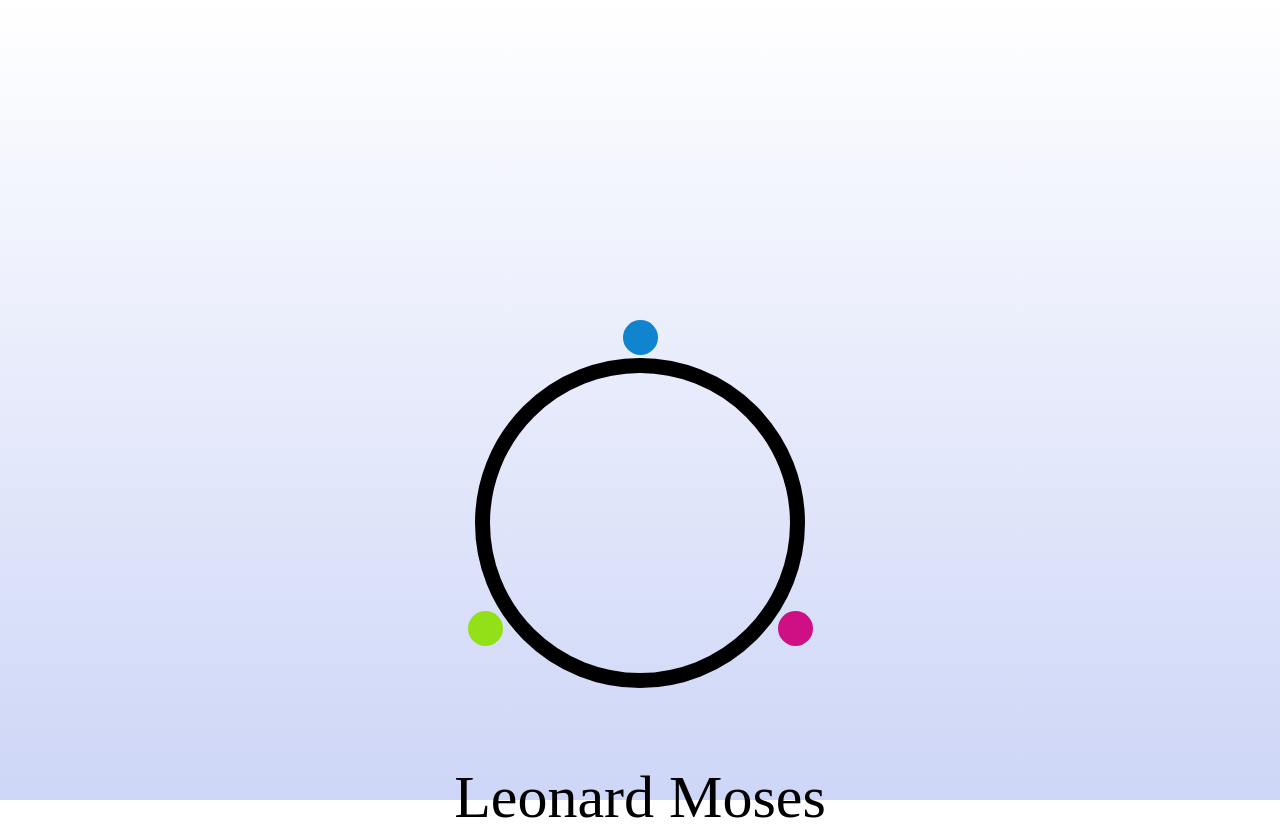
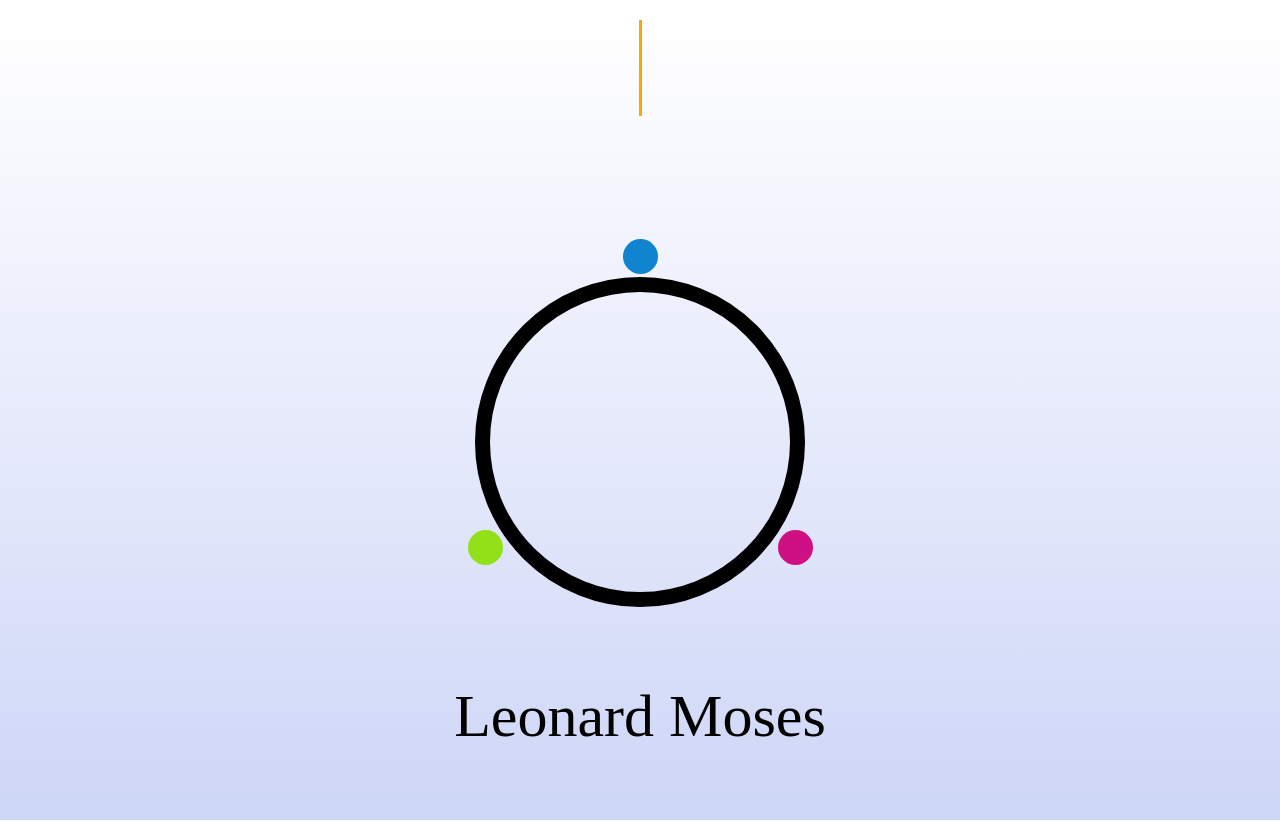
Before and after one commit to leonardmoses/leonardmoses-frontend, a Next.js app: page / in a window 1280 px wide. Built offline with nearby package versions, Linux system fonts and the light colour scheme; a web font is replaced by a local one.

Commit message:
Working on interactive logo. Fade timing for logo and name. Buttons reveal page name. working on directions.

```diff
--- a/pages/Index.module.scss
+++ b/pages/Index.module.scss
@@ -7,13 +7,58 @@
   background-image: linear-gradient(white, $altprimary1);
   // background-repeat: no-repeat;
 
+  .header {
+    margin: 20px auto 0 auto;
+    // background-color: aquamarine;
+    width: fit-content;
+
+    .directions {
+      display: inline-block;
+      background-color: blue;
+      h2 {
+        text-align: left;
+        background-color: red;
+
+        overflow: hidden;
+        border-right: .15em solid orange; /* cursor*/
+        font-size: 24px;
+        width: 0;
+      }
+    }
+  }
+
   .main {
     // background-color: gold;
+
+    .title_container {
+      // background-color: gold;
+      margin: 0 auto;
+      padding: 20px 0 50px 0 ;
+      height: 50px;
+      // margin-top: 100px;
+      width: fit-content;
+
+      h1{
+        font-size: 50px;
+        // font-family: $title-font2;
+        text-align: center;
+        // background-color: green;
+        animation-duration: 2s;
+        animation-name: fadein;
+      }
+
+      @keyframes fadein {
+        0%    { opacity: 0; }
+        50%   { opacity: 0; }
+        100%  { opacity: 100; }
+      }
+
+    }
 
     .dot_container {
       // background-color: black;
       margin: 0 auto;
-      padding-top: 25%;
+      padding-top: 0%;
       display: flex;
       flex-direction: column;
 
@@ -69,14 +114,32 @@
 
     }
 
-    .name {
+    .name_container {
       // background-color: lightcoral;
-      width: fit-content;
+      width:fit-content;
       margin: 0 auto;
-      h1 {
-        font-size: 60px;
-        font-family: $script-font2;
+
+      .name_text {
+
+
+
+        h1 {
+          font-size: 60px;
+          font-family: $script-font2;
+          // background-color: blue;
+          // animation-delay: 3s;
+          // animation-duration: 4s;
+          // animation-name: fadein;
+
+        }
+
+        .fadeEffect {
+
+        }
+
+
       }
+
     }
 
   }
--- a/pages/index.js
+++ b/pages/index.js
@@ -1,10 +1,14 @@
 import Head from 'next/head'
 import Link from 'next/link'
 import styles from './Index.module.scss'
-import { motion } from 'framer-motion'
+import { motion , useMotionValue, useTransform } from 'framer-motion'
+import { useState } from 'react'
 
 
 export default function Home() {
+
+  const [ button1 , setButton1] = useState('') ;
+
   return (
     <div className={styles.container}>
       <Head>
@@ -15,16 +19,29 @@ export default function Home() {
 
       <body className={styles.body}>
 
+      <header className={styles.header}>
+
+        <div className={styles.directions}>
+          <h2>Click a Colored Dot</h2>
+        </div>
+
+
+      </header>
+
       <main className={styles.main}>
 
-        {/*
-        <motion.h1
-          initial={{ x: -100 }}
-          animate={{ x: 0 }}
-        >Home</motion.h1>
-        */}
+        <div className={styles.title_container}>
 
-        <div className={styles.dot_container}>
+          <motion.h1
+            initial={{ x: -100 , opacity: 0 }}
+            animate={{ x: 0 , opacity: 1 }}
+            transition={{ duration: 3 }}
+          >{button1}</motion.h1>
+        </div>
+
+        <motion.div className={styles.dot_container}>
+
+
 
           <div className={styles.dot1_container}>
 
@@ -32,17 +49,22 @@ export default function Home() {
               <motion.span className={styles.dot} id={styles.dot1}
               initial={{x:0 , y:-800 }}
               animate={{x:0 , y: 0 }}
-              transition={{delay: 0.4 , type: 'spring' , stiffness: 100}}
+              transition={{ delay: 1.4 , type: 'spring' , stiffness: 100}}
+              whileHover={{ scale: 1.5 }}
+              type="button"
+              onHoverStart={ () => setButton1("About Me")}
+              onHoverEnd={ () => setButton1("")}
               ></motion.span>
             </Link>
           </div>
 
           <motion.div className={styles.dot0_container}
-          initial={{x: 0 , y: 0}}
-          animate={{x: 0 , y: 0}}
+          initial={{x: 0 , y: 0 , opacity: 0 }}
+          animate={{x: 0 , y: 0 , opacity: 1 }}
+          transition={{ duration: 1.5 , delay: 1 , ease: 'easeOut' }}
           >
             <motion.span className={styles.dot0} id={styles.dot0}
-            initial={{x: 0 , y: 0}}
+            initial={{x: 0 , y: 0 , }}
             animate={{x: 0 , y: 0}}
             transition={{}}
             ></motion.span>
@@ -57,7 +79,10 @@ export default function Home() {
               <motion.span className={styles.dot} id={styles.dot2}
               initial={{x:-800 , y:800}}
               animate={{x:0 , y:0}}
-              transition={{delay:0.4, type: 'spring' , stiffness: 100 }}
+              transition={{delay:1.4, type: 'spring' , stiffness: 100 }}
+              type="button"
+              onHoverStart={ () => setButton1("Portfolio")}
+              onHoverEnd={ () => setButton1("")}
               ></motion.span>
             </Link>
           </motion.div>
@@ -71,14 +96,25 @@ export default function Home() {
               <motion.span className={styles.dot} id={styles.dot3}
               initial={{x: 800 , y:800}}
               animate={{x:0 , y:0}}
-              transition={{delay:0.4, type: 'spring' , stiffness: 100 }}
+              transition={{delay:1.4, type: 'spring' , stiffness: 100 }}
+              type="button"
+              onHoverStart={ () => setButton1("Resume")}
+              onHoverEnd={ () => setButton1("")}
+
               ></motion.span>
             </Link>
           </motion.div>
 
-        </div>
-        <div className={styles.name}>
-          <h1>Leonard Moses</h1>
+        </motion.div>
+
+        <div className={styles.name_container}>
+          <motion.div className={styles.name_text}
+            initial={{opacity: 0 , x: 0 , y: 25 }}
+            animate={{opacity: [0,0,0, 0.5, 1] , x: 0 , y: 0 }}
+            transition={{ time:[0, .25 , 0.5 , 0.75 , 1] ,delay: 0 , duration: 3 , type: 'tween' , ease:'easeInOut'}}
+          ><h1>Leonard Moses</h1></motion.div>
+          <div className={styles.fadeEffect}></div>
+
         </div>
 
         {/*
--- a/styles/Type.scss
+++ b/styles/Type.scss
@@ -19,7 +19,6 @@ $title-font1: 'Cinzel', serif;
 $title-font2: 'Gruppo', cursive;
 
 $body-font: 'Cormorant Infant', serif;
-
 
 
 // html {
```
